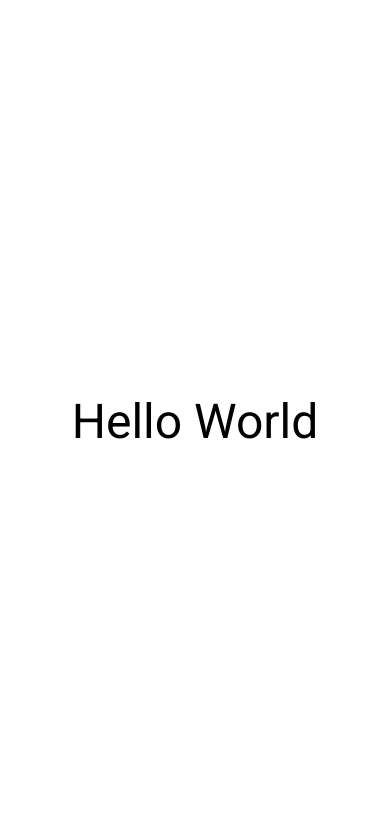
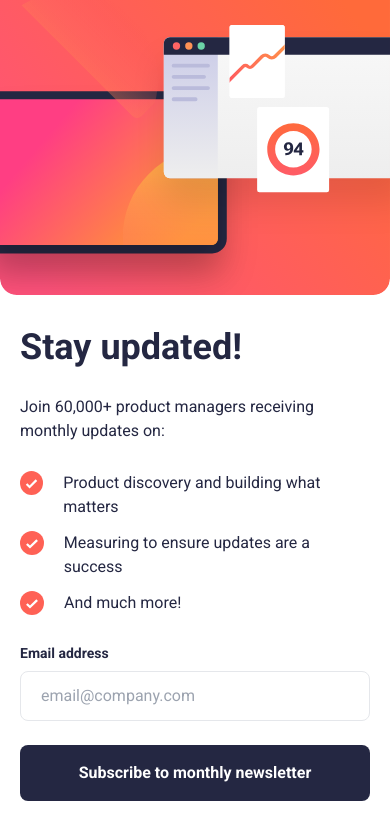
Before and after one commit to izhal27/newsletter-sign-up-with-success-message, a Next.js app: page / in a window 390 px wide. Shown: the top 840 px of the page. Built offline with nearby package versions, Linux system fonts and the light colour scheme.

Commit message:
finished mobile design

```diff
--- a/app/page.tsx
+++ b/app/page.tsx
@@ -1,7 +1,56 @@
+import Image from "next/image";
+import checkIcon from '../public/icons/icon-list.svg';
+
 export default function Home() {
   return (
-    <main className="flex flex-col items-center justify-center h-screen text-5xl">
-      <h1>Hello World</h1>
+    <main className="flex flex-col h-screen">
+      <section>
+        <div className="">
+          <Image
+            src={"/images/illustration-sign-up-mobile.svg"}
+            alt="Illustration Image"
+            width={0}
+            height={0}
+            style={{ objectFit: "cover", width: "100vw", height: "auto" }}
+          />
+        </div>
+      </section>
+      <section className="flex flex-col justify-end p-5 mt-3 gap-7 text-dark-slate-grey">
+        <h1 className="text-4xl font-bold">Stay updated!</h1>
+        <p>Join 60,000+ product managers receiving monthly updates on:</p>
+        <div className="flex flex-col space-y-3">
+          <p className="flex gap-5">
+            <span>
+              <Image
+                src={checkIcon}
+                width={24}
+                height={24}
+                alt="Check Icon" />
+            </span>
+            Product discovery and building what matters
+          </p>
+          <p className="flex gap-5"><span><Image src={checkIcon} width={24} height={24} alt="Check Icon" /></span>Measuring to ensure updates are a success</p>
+          <p className="flex gap-5"><span><Image src={checkIcon} width={24} height={24} alt="Check Icon" /></span>And much more!</p>
+        </div>
+        <div>
+          <form className="flex flex-col gap-6">
+            <div className="flex flex-col gap-2">
+              <label
+                className="text-sm font-bold"
+                htmlFor="email">Email address</label>
+              <input
+                className="px-5 py-3 border rounded-lg"
+                type="email"
+                name="email"
+                id="email"
+                placeholder="email@company.com" />
+            </div>
+            <button
+              className="px-5 py-4 font-bold text-center text-white rounded-lg bg-dark-slate-grey"
+              type="submit">Subscribe to monthly newsletter</button>
+          </form>
+        </div>
+      </section>
     </main>
   )
 }
```
Also changed, not shown: public/images/illustration-sign-up-desktop.svg (renamed from public/icons/illustration-sign-up-desktop.svg), public/images/illustration-sign-up-mobile.svg (renamed from public/icons/illustration-sign-up-mobile.svg).
